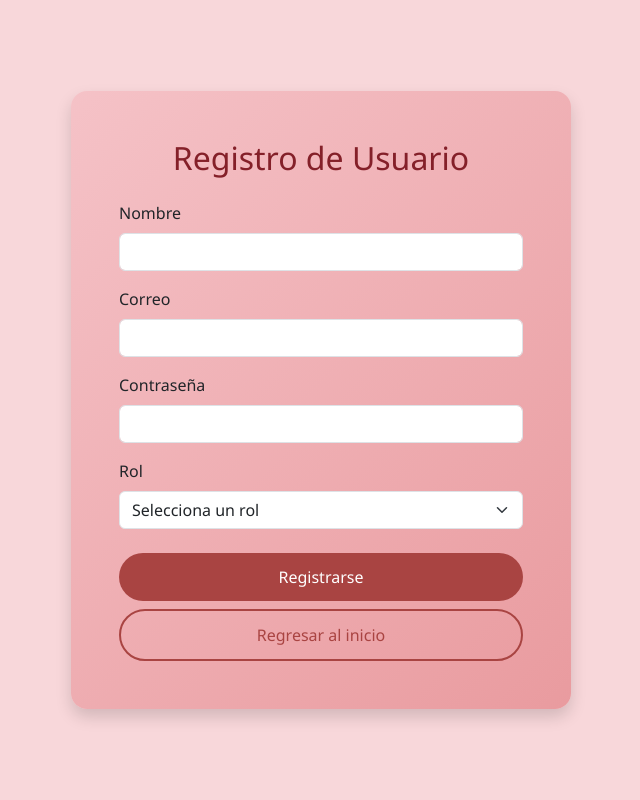
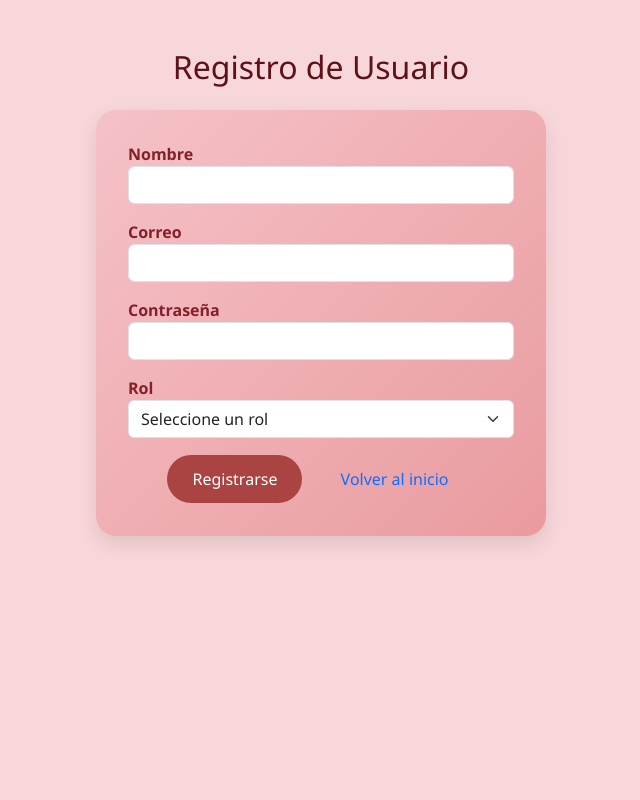
Before and after one commit to lorenpz9/Proyecto-Herramientas-4, a PHP site: page /auth/register.php in a window 1280 px wide. Shown: the whole page, without its empty margins (319-959 px from the left). Run offline with PHP 8.4, Linux system fonts and the light colour scheme; data comes from the database, SQL or seed files in the repository.

Commit message:
Actualizo diseño y estilos CSS con botones personalizados

```diff
--- a/assets/estilo.css
+++ b/assets/estilo.css
@@ -1,10 +1,13 @@
+/* === Fondo y fuente global === */
 body {
-  background: #f8d7da; /* rojo suave */
+  background: #f8d7da;
   font-family: 'Segoe UI', sans-serif;
   margin: 0;
   padding: 0;
+  color: #5c1218;
 }
 
+/* === Sección principal hero === */
 .hero {
   text-align: center;
   padding: 60px 30px;
@@ -13,8 +16,10 @@ body {
   box-shadow: 0 8px 20px rgba(0, 0, 0, 0.1);
   max-width: 600px;
   width: 100%;
+  margin: 0 auto;
 }
 
+/* === Títulos === */
 h1 {
   color: #842029;
   font-weight: 700;
@@ -23,74 +28,61 @@ h1 {
 
 p {
   font-size: 1.2rem;
-  color: #5c1218;
 }
 
-.btn-custom {
+/* === Estilo base para todos los botones === */
+button,
+input[type="submit"],
+.btn,
+a.btn,
+a.btn-link {
+  font-weight: 500;
+  border-radius: 30px;
+  padding: 12px 25px;
+  transition: all 0.3s ease-in-out;
+  position: relative;
+  overflow: hidden;
+  text-decoration: none;
+  display: inline-block;
+}
+
+/* === Botón relleno (rojo oscuro) === */
+.btn-custom,
+.btn-rojizo,
+button,
+input[type="submit"] {
   background-color: #a94442;
   color: #fff;
   border: none;
-  padding: 12px 25px;
-  font-weight: 500;
-  border-radius: 30px;
-  transition: 0.3s;
 }
 
-.btn-custom:hover {
+.btn-custom:hover,
+.btn-rojizo:hover,
+button:hover,
+input[type="submit"]:hover {
   background-color: #843534;
   color: #fff;
 }
 
-.btn:focus {
-  box-shadow: none;
-}
-.bg-pastel {
-  background-color: #f8d7da;
-}
-
-.login-box {
-  background: linear-gradient(135deg, #f5c2c7, #e99b9f);
-  max-width: 400px;
-  width: 100%;
-}
-
-.text-rojizo {
-  color: #842029;
-}
-
-.btn-rojizo {
-  background-color: #a94442;
-  color: #fff;
-  border: none;
-  font-weight: 500;
-  border-radius: 30px;
-  padding: 12px;
-  transition: all 0.3s ease-in-out;
-  position: relative;
-  overflow: hidden;
-}
-
+/* === Botón bordeado === */
 .btn-outline-rojizo {
   background-color: transparent;
   color: #a94442;
   border: 2px solid #a94442;
-  font-weight: 500;
-  border-radius: 30px;
-  padding: 12px;
-  transition: all 0.3s ease-in-out;
-  position: relative;
-  overflow: hidden;
 }
 
-.btn-rojizo:hover,
 .btn-outline-rojizo:hover {
+  background-color: #843534;
   color: #fff;
-  background-color: #843534;
-  text-decoration: none;
 }
 
+/* === Línea animada inferior === */
+.btn-custom::after,
 .btn-rojizo::after,
-.btn-outline-rojizo::after {
+.btn-outline-rojizo::after,
+button::after,
+input[type="submit"]::after,
+a.btn-link::after {
   content: "";
   position: absolute;
   left: 50%;
@@ -101,78 +93,58 @@ p {
   transition: width 0.3s ease, left 0.3s ease;
 }
 
-.btn-outline-rojizo::after {
+.btn-outline-rojizo::after,
+a.btn-link::after {
   background-color: #a94442;
 }
 
+.btn-custom:hover::after,
 .btn-rojizo:hover::after,
-.btn-outline-rojizo:hover::after {
+.btn-outline-rojizo:hover::after,
+button:hover::after,
+input[type="submit"]:hover::after,
+a.btn-link:hover::after {
   width: 60%;
   left: 20%;
 }
+
+/* === Formularios centrados === */
+form {
+  background: linear-gradient(135deg, #f5c2c7, #e99b9f);
+  padding: 2rem;
+  border-radius: 20px;
+  box-shadow: 0 8px 20px rgba(0, 0, 0, 0.1);
+  max-width: 500px;
+  margin: 0 auto;
+}
+
+/* === Etiquetas de formulario === */
+label {
+  font-weight: bold;
+  color: #842029;
+}
+
+/* === Inputs y selects === */
+input,
+select {
+  border: 1px solid #dca9a9;
+  border-radius: 8px;
+}
+
+/* === Texto color vino === */
+.text-rojizo {
+  color: #842029;
+}
+
+/* === Fondo pastel adicional (si lo usas) === */
 .bg-pastel {
   background-color: #f8d7da;
 }
 
-.login-box {
-  background: linear-gradient(135deg, #f5c2c7, #e99b9f);
-  max-width: 500px;
-  width: 100%;
+/* === Evitar que el chatbot interfiera con el layout === */
+iframe.landbot-iframe {
+  z-index: 9999 !important;
+  position: fixed !important;
+  bottom: 0;
+  right: 0;
 }
-
-.text-rojizo {
-  color: #842029;
-}
-
-.btn-rojizo {
-  background-color: #a94442;
-  color: #fff;
-  border: none;
-  font-weight: 500;
-  border-radius: 30px;
-  padding: 12px;
-  transition: all 0.3s ease-in-out;
-  position: relative;
-  overflow: hidden;
-}
-
-.btn-outline-rojizo {
-  background-color: transparent;
-  color: #a94442;
-  border: 2px solid #a94442;
-  font-weight: 500;
-  border-radius: 30px;
-  padding: 12px;
-  transition: all 0.3s ease-in-out;
-  position: relative;
-  overflow: hidden;
-}
-
-.btn-rojizo:hover,
-.btn-outline-rojizo:hover {
-  color: #fff;
-  background-color: #843534;
-  text-decoration: none;
-}
-
-.btn-rojizo::after,
-.btn-outline-rojizo::after {
-  content: "";
-  position: absolute;
-  left: 50%;
-  bottom: 8px;
-  width: 0;
-  height: 2px;
-  background-color: #fff;
-  transition: width 0.3s ease, left 0.3s ease;
-}
-
-.btn-outline-rojizo::after {
-  background-color: #a94442;
-}
-
-.btn-rojizo:hover::after,
-.btn-outline-rojizo:hover::after {
-  width: 60%;
-  left: 20%;
-}
--- a/auth/register.php
+++ b/auth/register.php
@@ -1,88 +1,67 @@
 <?php
 require_once '../config.php';
+if ($_SERVER['REQUEST_METHOD'] === 'POST') {
+    $nombre = $_POST['nombre'];
+    $correo = $_POST['correo'];
+    $contraseña = password_hash($_POST['contraseña'], PASSWORD_DEFAULT);
+    $rol_id = $_POST['rol'];
 
-$error = '';
-$success = '';
-
-// Obtener roles de la base de datos para mostrar en el select
-$stmtRoles = $pdo->query("SELECT id, nombre FROM roles");
-$roles = $stmtRoles->fetchAll(PDO::FETCH_ASSOC);
-
-if ($_SERVER['REQUEST_METHOD'] === 'POST') {
-    $nombre = trim($_POST['nombre'] ?? '');
-    $correo = trim($_POST['correo'] ?? '');
-    $contraseña = $_POST['contraseña'] ?? '';
-    $rol_id = $_POST['rol'] ?? '';
-
-    // Validaciones
-    if ($nombre === '') {
-        $error = "El nombre es obligatorio.";
-    } elseif (!filter_var($correo, FILTER_VALIDATE_EMAIL)) {
-        $error = "Por favor, ingresa un correo válido.";
-    } elseif (strlen($contraseña) < 8) {
-        $error = "La contraseña debe tener al menos 8 caracteres.";
-    } elseif (!in_array($rol_id, array_column($roles, 'id'))) {
-        $error = "Selecciona un rol válido.";
-    } else {
-        // Insertar usuario
-        $hashed = password_hash($contraseña, PASSWORD_DEFAULT);
-        $stmt = $pdo->prepare("INSERT INTO usuarios (nombre, correo, contraseña, rol_id) VALUES (?, ?, ?, ?)");
-        $stmt->execute([$nombre, $correo, $hashed, $rol_id]);
-        $success = "Registro exitoso. <a href='login.php'>Iniciar sesión</a>";
-    }
+    $stmt = $pdo->prepare("INSERT INTO usuarios (nombre, correo, contraseña, rol_id) VALUES (?, ?, ?, ?)");
+    $stmt->execute([$nombre, $correo, $contraseña, $rol_id]);
+    echo "<div class='alert alert-success text-center mt-3'>Registro exitoso. <a href='login.php'>Iniciar sesión</a></div>";
+    exit;
 }
 ?>
-<!DOCTYPE html>
-<html lang="es">
-<head>
-  <meta charset="UTF-8">
-  <title>Registro de Usuario</title>
-  <link href="https://cdn.jsdelivr.net/npm/bootstrap@5.3.0/dist/css/bootstrap.min.css" rel="stylesheet">
-  <link rel="stylesheet" href="../assets/estilo.css">
-</head>
-<body>
+<link href="https://cdn.jsdelivr.net/npm/bootstrap@5.3.0/dist/css/bootstrap.min.css" rel="stylesheet">
+<link rel="stylesheet" href="../assets/estilo.css">
 
-<div class="d-flex justify-content-center align-items-center min-vh-100 bg-pastel">
-  <div class="login-box shadow p-5 rounded-4">
-    <h2 class="text-center mb-4 text-rojizo">Registro de Usuario</h2>
-
-    <?php if ($error): ?>
-      <div class="alert alert-danger text-center"><?= htmlspecialchars($error) ?></div>
-    <?php elseif ($success): ?>
-      <div class="alert alert-success text-center"><?= $success ?></div>
-    <?php endif; ?>
-
-    <form method="POST" novalidate>
-      <div class="mb-3">
-        <label class="form-label">Nombre</label>
-        <input type="text" name="nombre" class="form-control" required value="<?= htmlspecialchars($_POST['nombre'] ?? '') ?>">
-      </div>
-      <div class="mb-3">
-        <label class="form-label">Correo</label>
-        <input type="email" name="correo" class="form-control" required value="<?= htmlspecialchars($_POST['correo'] ?? '') ?>">
-      </div>
-      <div class="mb-3">
-        <label class="form-label">Contraseña</label>
-        <input type="password" name="contraseña" class="form-control" required minlength="8" title="La contraseña debe tener al menos 8 caracteres">
-      </div>
-      <div class="mb-3">
-        <label class="form-label">Rol</label>
-        <select name="rol" class="form-select" required>
-          <option disabled selected>Selecciona un rol</option>
-          <?php foreach ($roles as $rol): ?>
-            <option value="<?= $rol['id'] ?>" <?= (isset($_POST['rol']) && $_POST['rol'] == $rol['id']) ? 'selected' : '' ?>>
-              <?= ucfirst($rol['nombre']) ?>
-            </option>
-          <?php endforeach; ?>
-        </select>
-      </div>
-      <div class="d-grid gap-2 mt-4">
-        <button type="submit" class="btn btn-rojizo">Registrarse</button>
-        <a href="../index.php" class="btn btn-outline-rojizo">Regresar al inicio</a>
-      </div>
-    </form>
-  </div>
+<div class="container mt-5 text-center">
+  <h2>Registro de Usuario</h2>
+  <form method="POST" class="mt-4 mx-auto" style="max-width: 450px;">
+    <div class="mb-3 text-start">
+      <label>Nombre</label>
+      <input type="text" name="nombre" class="form-control" required>
+    </div>
+    <div class="mb-3 text-start">
+      <label>Correo</label>
+      <input type="email" name="correo" class="form-control" required>
+    </div>
+    <div class="mb-3 text-start">
+      <label>Contraseña</label>
+      <input type="password" name="contraseña" class="form-control" required minlength="8">
+    </div>
+    <div class="mb-3 text-start">
+      <label>Rol</label>
+      <select name="rol" class="form-select" required>
+        <option value="" disabled selected>Seleccione un rol</option>
+        <option value="1">Administrador</option>
+        <option value="2">Docente</option>
+        <option value="3">Estudiante</option>
+      </select>
+    </div>
+    <button type="submit" class="btn btn-custom me-2">Registrarse</button>
+    <a href="../index.php" class="btn btn-link">Volver al inicio</a>
+  </form>
 </div>
 
-</body>
-</html>
+<!-- Chatbot Landbot -->
+<script>
+window.addEventListener('mouseover', initLandbot, { once: true });
+window.addEventListener('touchstart', initLandbot, { once: true });
+var myLandbot;
+function initLandbot() {
+  if (!myLandbot) {
+    var s = document.createElement('script');
+    s.type = "module";
+    s.async = true;
+    s.addEventListener('load', function () {
+      myLandbot = new Landbot.Livechat({
+        configUrl: 'https://storage.googleapis.com/landbot.online/v3/H-2957355-52VTQJ5O5XG386QE/index.json',
+      });
+    });
+    s.src = 'https://cdn.landbot.io/landbot-3/landbot-3.0.0.mjs';
+    var x = document.getElementsByTagName('script')[0];
+    x.parentNode.insertBefore(s, x);
+  }
+}
+</script>
```
Also changed, not shown: auth/login.php (+37 -44 lines), index.php (+22 -1 lines).
